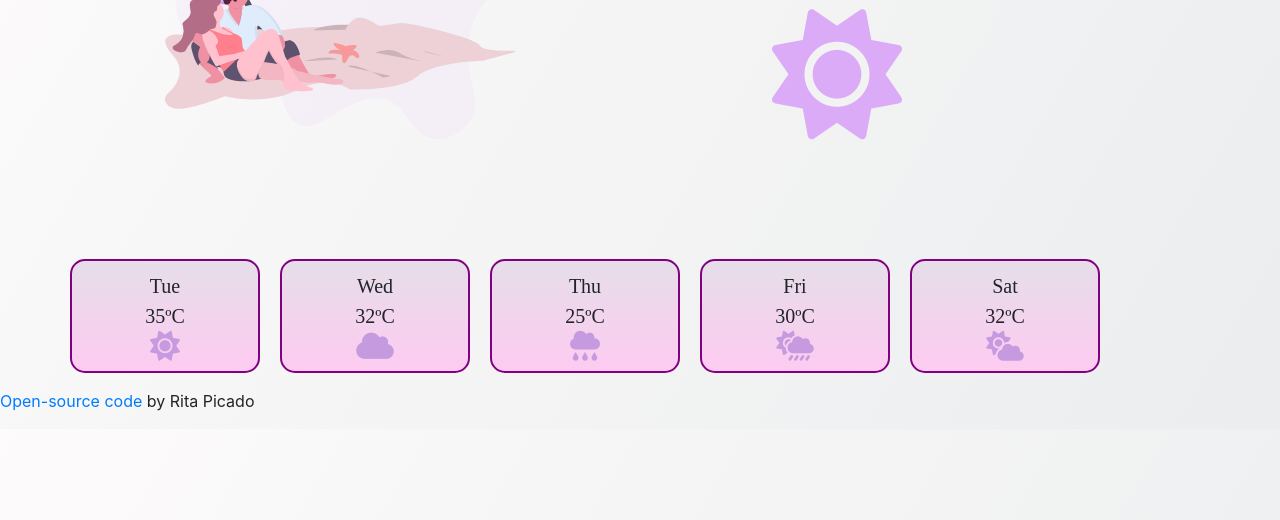
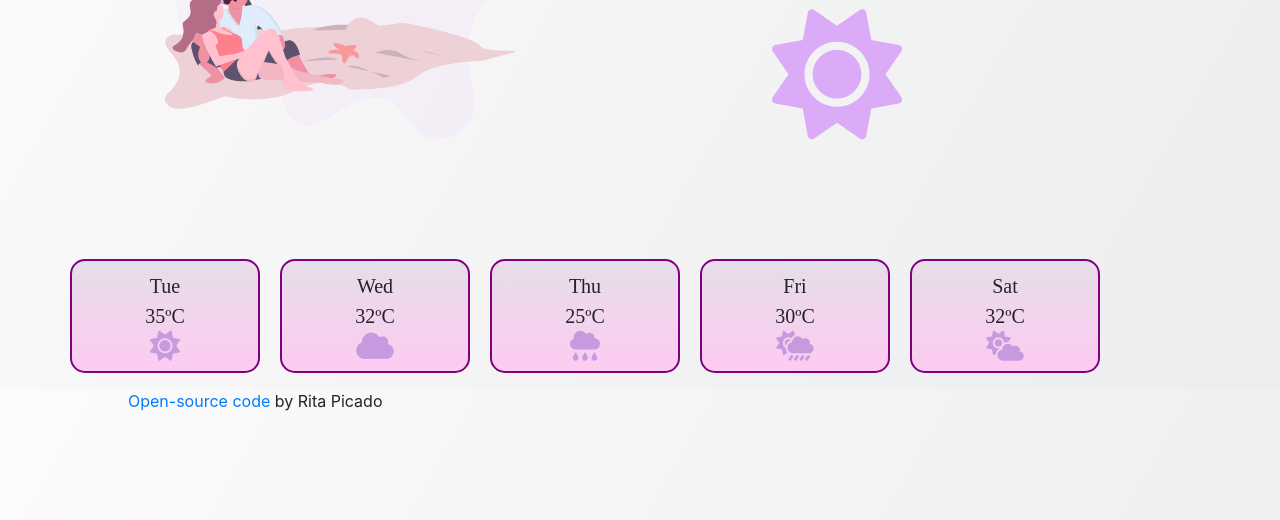
Before and after one commit to ritanpicado/weather-project, a website built with Parcel: page index.html in a window 1280 px wide. Shown: the part 280-800 px from the top of the page. Built offline with nearby package versions, Linux system fonts and the light colour scheme; no server answers.

Commit message:
Worked on css to the link

```diff
--- a/src/styles.css
+++ b/src/styles.css
@@ -112,6 +112,10 @@ i {
     #e6dee9 100%
   );
 }
+.opensource {
+  position: fixed;
+  left: 10%;
+}
 .col-2 i {
   font-size: 30px;
   display: block;
```
